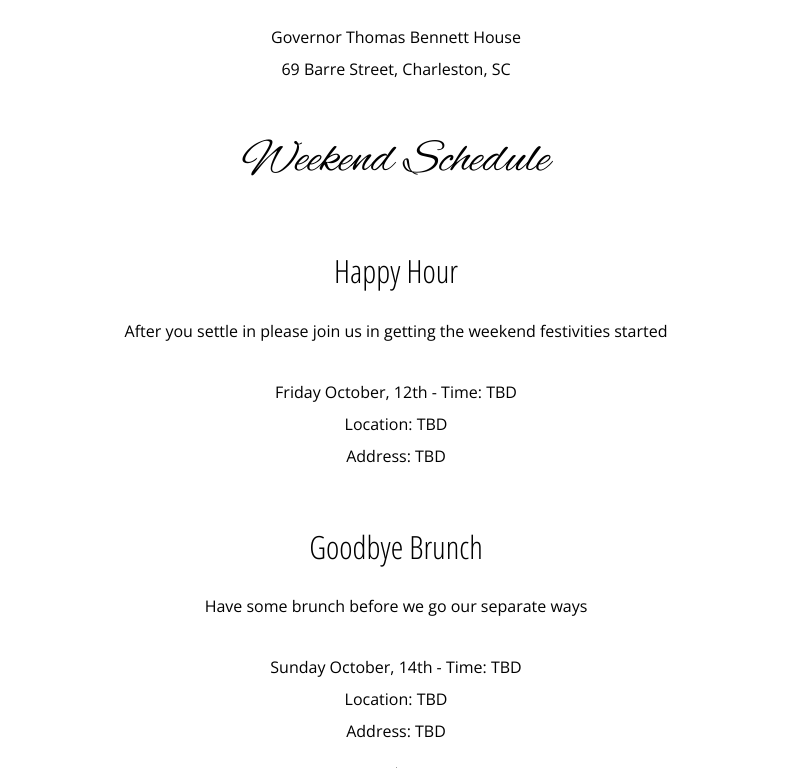
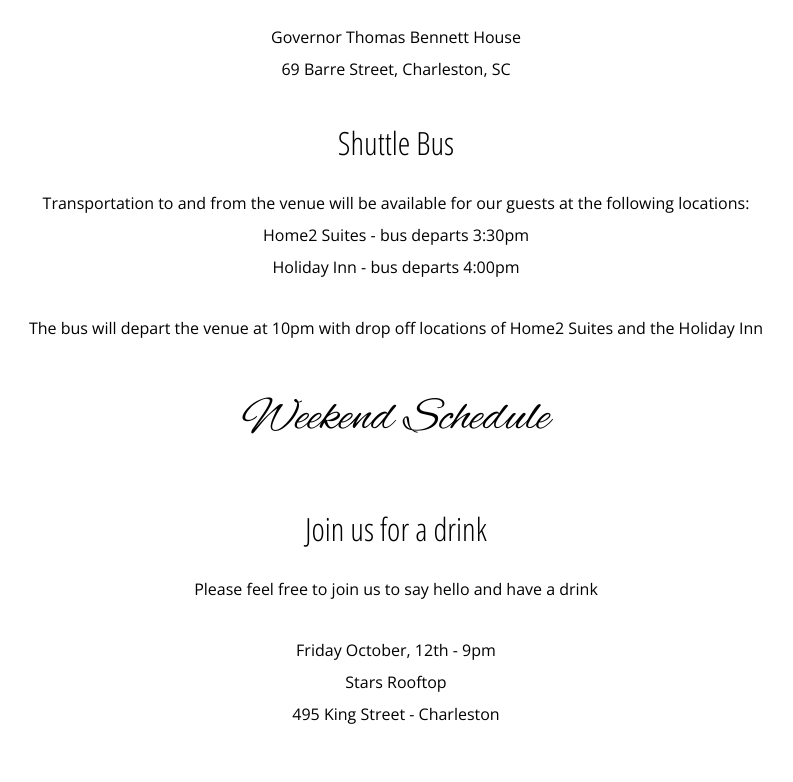
Before and after one commit to Jonboy433/Wedding, an Angular app: page / in a window 1280 px wide. Shown: the part 1498-2280 px from the top of the page, without its empty margins (244-1037 px from the left). Built offline with nearby package versions, Linux system fonts and the light colour scheme; grey boxes are pictures that could not be loaded.

Commit message:
Added more things to do; backdating for schedule updates

```diff
--- a/src/app/details/details.component.html
+++ b/src/app/details/details.component.html
@@ -136,6 +136,22 @@
             </div>
             <div class="location-separator"></div>
             <div class="location-item">
+              <div class="location-title item-title">Charleston Walking Tours</div>
+              <div class="location-description">Charleston is great city to walk around and explore. There are a number of excellent walking tours that are available throughout the day. Most tours only take an hour or two and they provide an excellent introduction to this beautiful city.
+                Please book in advance to ensure availability!
+              <br><br> Here are some of the tours that we recommend: <br><br>
+
+              <a href="https://walksofcharleston.com">Walks of Charleston</a> - If you're looking to take a leisurely stroll around town<br><br>
+              <a href="https://bulldogtours.com/food-tours/">Charleston Food Tours by Bulldog Tours</a> - Charleston is known for many things, and the food is on top of the list! This company
+              provides excellent culinary tours that will take you to local eateries and bakeries where you will get to sample some of the best food Charleston has to offer.<br><br>
+              <a href="http://www.oysterpointtours.com/index.php">Oyster Point Tours</a> - Discover the classic Southern charm of Charleston as you stroll through the most notable streets and landmarks of this coastal town. Their native tour guides will capture and reveal the unique history that outlines the character Charleston reflects today.
+
+              </div>
+
+            </div>
+
+            <div class="location-separator"></div>
+            <div class="location-item">
               <div class="location-title item-title">Middleton Place</div>
               <div class="location-image-container">
                 <img class="location-image" src="//media.xogrp.com/images/9499d2b3-d096-40f5-944a-513fab80dd06" />
--- a/src/app/home/home.component.html
+++ b/src/app/home/home.component.html
@@ -34,6 +34,13 @@
                             <div class="wedding-event-title item-title">Ceremony and Reception</div>
                             <div class="wedding-event-venue">Governor Thomas Bennett House</div>
                             <div class="wedding-event-address">69 Barre Street, Charleston, SC</div>
+                          <br>
+                            <div class="wedding-event-title item-title">Shuttle Bus</div>
+                            <div class="wedding-event-venue">Transportation to and from the venue will be available for our guests at the following locations: </div>
+                            <div class="wedding-event-address">Home2 Suites - bus departs 3:30pm</div>
+                            <div class="wedding-event-address">Holiday Inn - bus departs 4:00pm</div>
+                            <br>
+                            <div class="wedding-event-address">The bus will depart the venue at 10pm with drop off locations of Home2 Suites and the Holiday Inn</div>
                         </div>
                     </div>
                 </div>
@@ -43,30 +50,30 @@
                     <div class="wedding-event-section-background"></div>
                     <div class="wedding-event-section-title-border-top"></div>
                     <div class="wedding-event-section-title">Weekend Schedule</div>
-                    <!-- <div class="wedding-event-section-title-border-bottom"></div> -->
                     <p class="wedding-event-section-description"></p>
                     <div class="wedding-event-section-items">
                         <div class="wedding-event-item">
                             <div class="wedding-event-title"></div>
                             <div class="wedding-event-separator"></div>
-                            <div class="wedding-event-title item-title">Happy Hour</div>
-                            <div class="wedding-event-date event-description">After you settle in please join us in getting the weekend festivities started</div>
+                            <div class="wedding-event-title item-title">Join us for a drink</div>
+                            <div class="wedding-event-date event-description">Please feel free to join us to say hello and have a drink</div>
                         <br>
-                            <div class="wedding-event-date">Friday October, 12th - Time: TBD</div>
-                            <div class="wedding-event-venue">Location: TBD</div>
-                            <div class="wedding-event-address">Address: TBD</div>
+                            <div class="wedding-event-date">Friday October, 12th - 9pm</div>
+                            <div class="wedding-event-venue">Stars Rooftop</div>
+                            <div class="wedding-event-address">495 King Street - Charleston</div>
                         </div>
                     </div>
                     <div class="wedding-event-section-items">
                         <div class="wedding-event-item">
                             <div class="wedding-event-title"></div>
                             <div class="wedding-event-separator"></div>
-                            <div class="wedding-event-title item-title">Goodbye Brunch</div>
-                            <div class="wedding-event-date event-description">Have some brunch before we go our separate ways</div>
+                            <div class="wedding-event-title item-title">Farewell Grab & Go Breakfast</div>
+                            <div class="wedding-event-date event-description">Stop in for some breakfast at your leisure before the journey home</div>
                         <br>
-                            <div class="wedding-event-date">Sunday October, 14th - Time: TBD</div>
-                            <div class="wedding-event-venue">Location: TBD</div>
-                            <div class="wedding-event-address">Address: TBD</div>
+                            <div class="wedding-event-date">Sunday October, 14th - Betweem 8:30am & 11:30am</div>
+                            <div class="wedding-event-venue">Francis Marion Hotel</div>
+                            <div class="wedding-event-venue">The Park View Room in the Swamp Fox Restaurant</div>
+                            <div class="wedding-event-address">387 King Street - Charleston</div>
                         </div>
                     </div>
                 </div>
```
